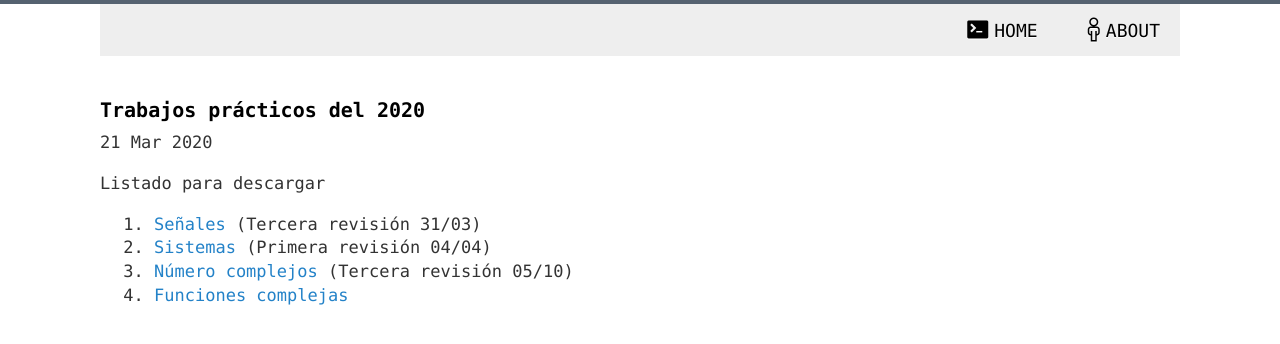
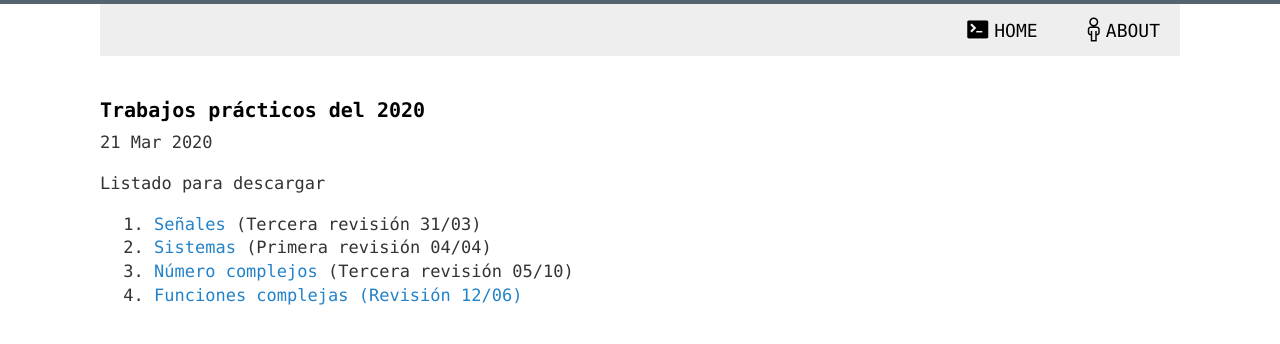
Before and after one commit to 1nv1/UTN-FRN-ASS, a Jekyll site: the page built from _posts/2020-03-21-TPs2020.markdown, in a window 1280 px wide. Shown: the top 344 px of the page. Built offline with Jekyll 4.4.1, drawn with Linux system fonts in a browser that asks for light colours; comment, search, counter and statistics services are not loaded.

Commit message:
Update TP04

```diff
--- a/_posts/2020-03-21-TPs2020.markdown
+++ b/_posts/2020-03-21-TPs2020.markdown
@@ -12,4 +12,4 @@ Listado para descargar
 1. <a href="https://drive.google.com/open?id=1iX6nv0sYBAlPWupAtx7HZ2crc3HXfA9G" target="_blank">Señales</a> (Tercera revisión 31/03)
 2. <a href="https://drive.google.com/open?id=1YpSHEPfzDdSc17LyqBRdGKclPM1auGuy" target="_blank">Sistemas</a> (Primera revisión 04/04)
 3. <a href="https://drive.google.com/open?id=1TJF2cCeqypsboOm4JJ2FZ-9PpNJW3gpp" target="_blank">Número complejos</a> (Tercera revisión 05/10)
-4. <a href="https://drive.google.com/file/d/1JXGCi_L7sssG2dlKMQ5HbwA6S-dL_iaD/view?usp=sharing" target="_blank">Funciones complejas</a>
+4. <a href="https://drive.google.com/file/d/1LsbqlWxSoyXOkHO4eRhmMdYN_DszWiLC/view?usp=sharing" target="_blank">Funciones complejas (Revisión 12/06)</a>
```
